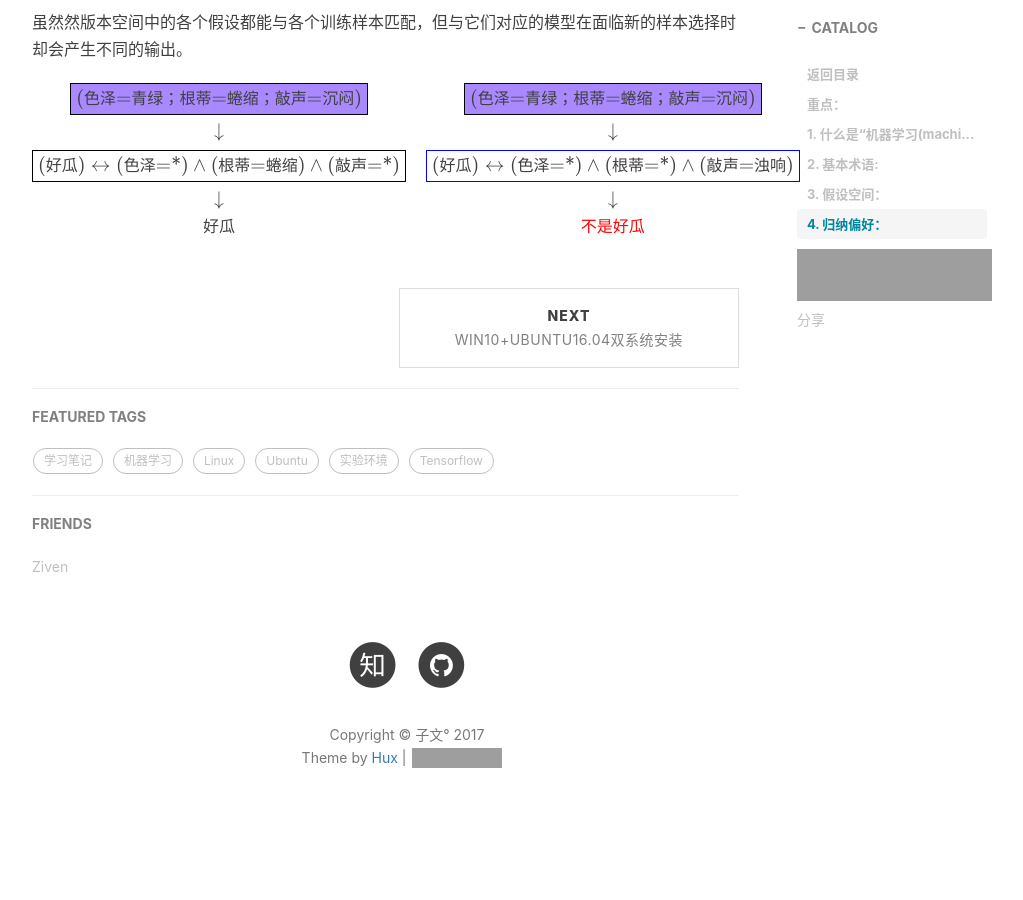
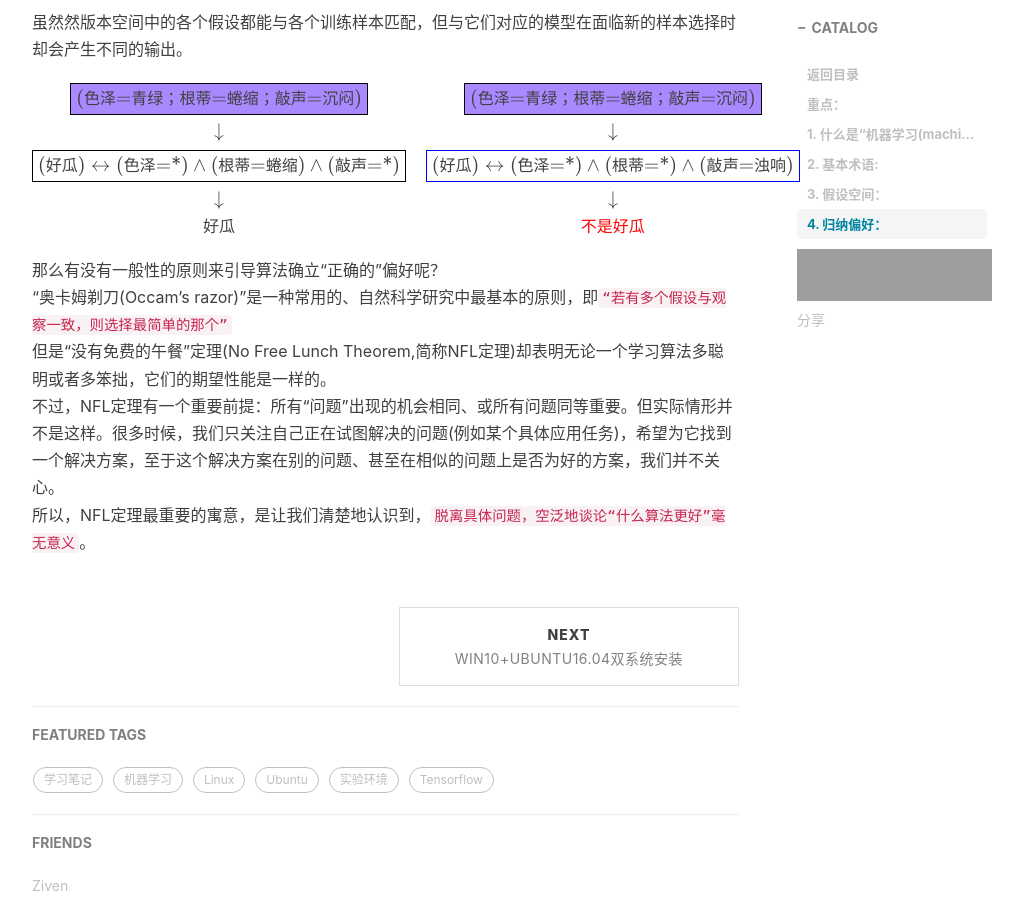
Before and after one commit to zivenyang/zivenyang.github.io, a Jekyll site: the page built from _posts/zzh-mathine-learning/2017-07-06-zzh-ml-chapter-1.markdown, in a window 1280 px wide and 900 px high, scrolled down 4205 px, cut to the strip 0-900 px from the top of the window. Shown: the whole strip, without its empty margins (233-1256 px from the left). Built offline with Jekyll 4.4.1, drawn with Linux system fonts in a browser that asks for light colours; nearby versions of some CDN libraries; formulas are drawn with MathJax 3; comment, search, counter and statistics services are not loaded; before the commit the page ends 5067 px from its top, so only the background shows below that; grey boxes are pictures that could not be loaded.

Commit message:
update ch1

```diff
--- a/_posts/zzh-mathine-learning/2017-07-06-zzh-ml-chapter-1.markdown
+++ b/_posts/zzh-mathine-learning/2017-07-06-zzh-ml-chapter-1.markdown
@@ -249,3 +249,8 @@ y
 \text{好瓜} & \color{red}{不是好瓜}
 \end{array}
 \\]
+那么有没有一般性的原则来引导算法确立“正确的”偏好呢？
+“奥卡姆剃刀(Occam's razor)”是一种常用的、自然科学研究中最基本的原则，即`“若有多个假设与观察一致，则选择最简单的那个”`
+但是“没有免费的午餐”定理(No Free Lunch Theorem,简称NFL定理)却表明无论一个学习算法多聪明或者多笨拙，它们的期望性能是一样的。
+不过，NFL定理有一个重要前提：所有“问题”出现的机会相同、或所有问题同等重要。但实际情形并不是这样。很多时候，我们只关注自己正在试图解决的问题(例如某个具体应用任务)，希望为它找到一个解决方案，至于这个解决方案在别的问题、甚至在相似的问题上是否为好的方案，我们并不关心。
+所以，NFL定理最重要的寓意，是让我们清楚地认识到，`脱离具体问题，空泛地谈论“什么算法更好”毫无意义`。
```
